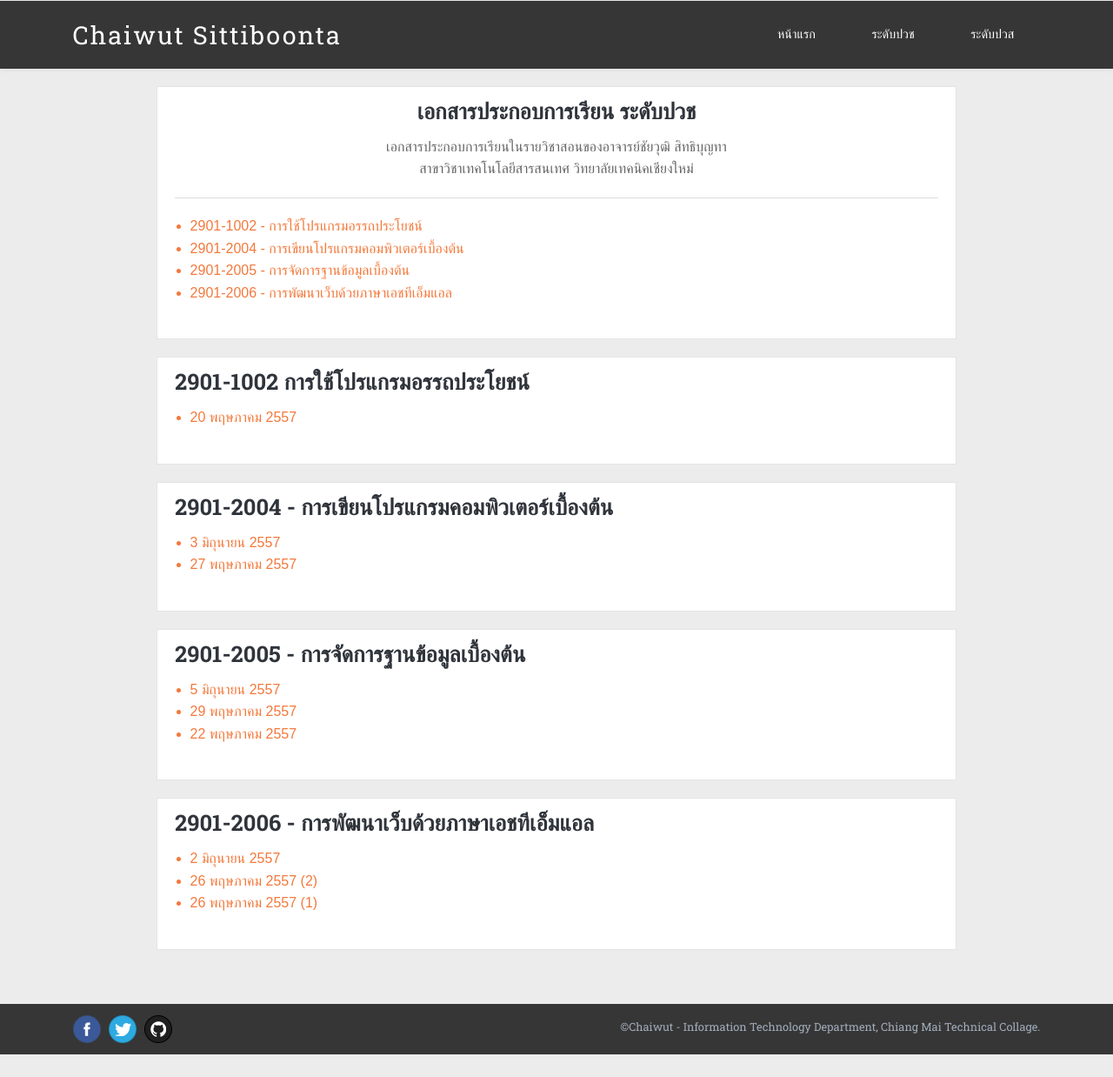
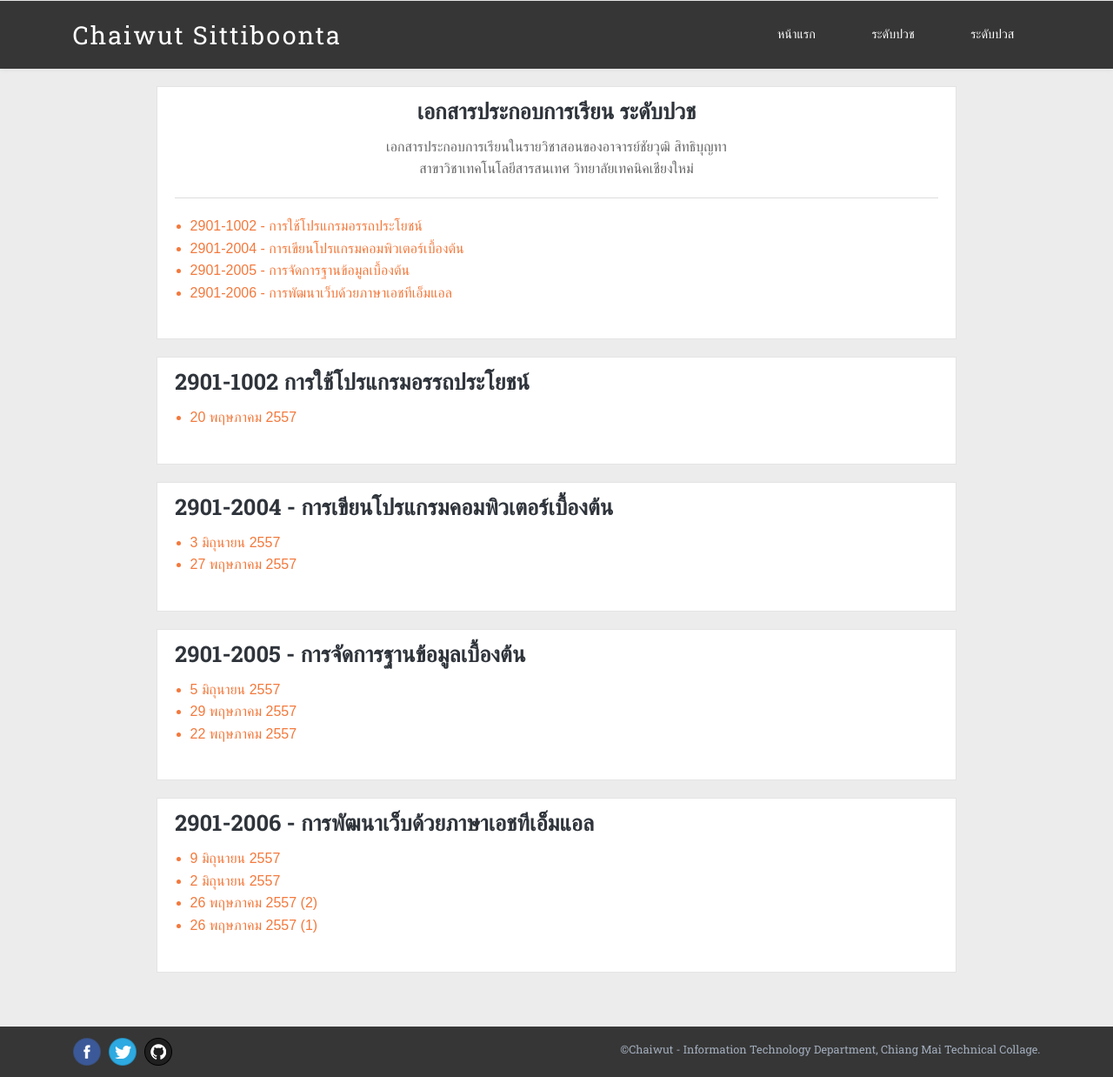
Before and after one commit to ichaiwut/ichaiwut.github.io, a Jekyll site: the page built from slides/diploma.html, in a window 1280 px wide. Shown: the whole page at 87% size. Built offline with Jekyll 4.4.1, drawn with Linux system fonts in a browser that asks for light colours; Markdown is read by kramdown in place of the engine named in the settings; before the commit the page ends 1212 px from its top, so only the background shows below that.

Commit message:
Addes slide

```diff
--- a/slides/diploma.html
+++ b/slides/diploma.html
@@ -58,6 +58,7 @@ pagename: Slide
 			<div class="post-list-container slide-con" id="html-dev">
 				<h2>2901-2006 - การพัฒนาเว็บด้วยภาษาเอชทีเอ็มแอล</h2>
 				<ul>
+					<li><a href="http://ichaiwut.slides/1.pdf" target="_blank">9 มิถุนายน 2557</a></li>
 					<li><a href="https://www.dropbox.com/s/g9httyvdhe14ael/2901-2006_2-06-14.pdf" target="_blank">2 มิถุนายน 2557</a></li>
 					<li><a href="https://www.dropbox.com/s/7gilgyveloy41cq/2901-2006_26-05-14_2.pdf" target="_blank">26 พฤษภาคม 2557 (2)</a></li>
 					<li><a href="https://www.dropbox.com/s/su4tpqsykvoqb5c/2901-2006_26-05-2014.pdf" target="_blank">26 พฤษภาคม 2557 (1)</a></li>
```
